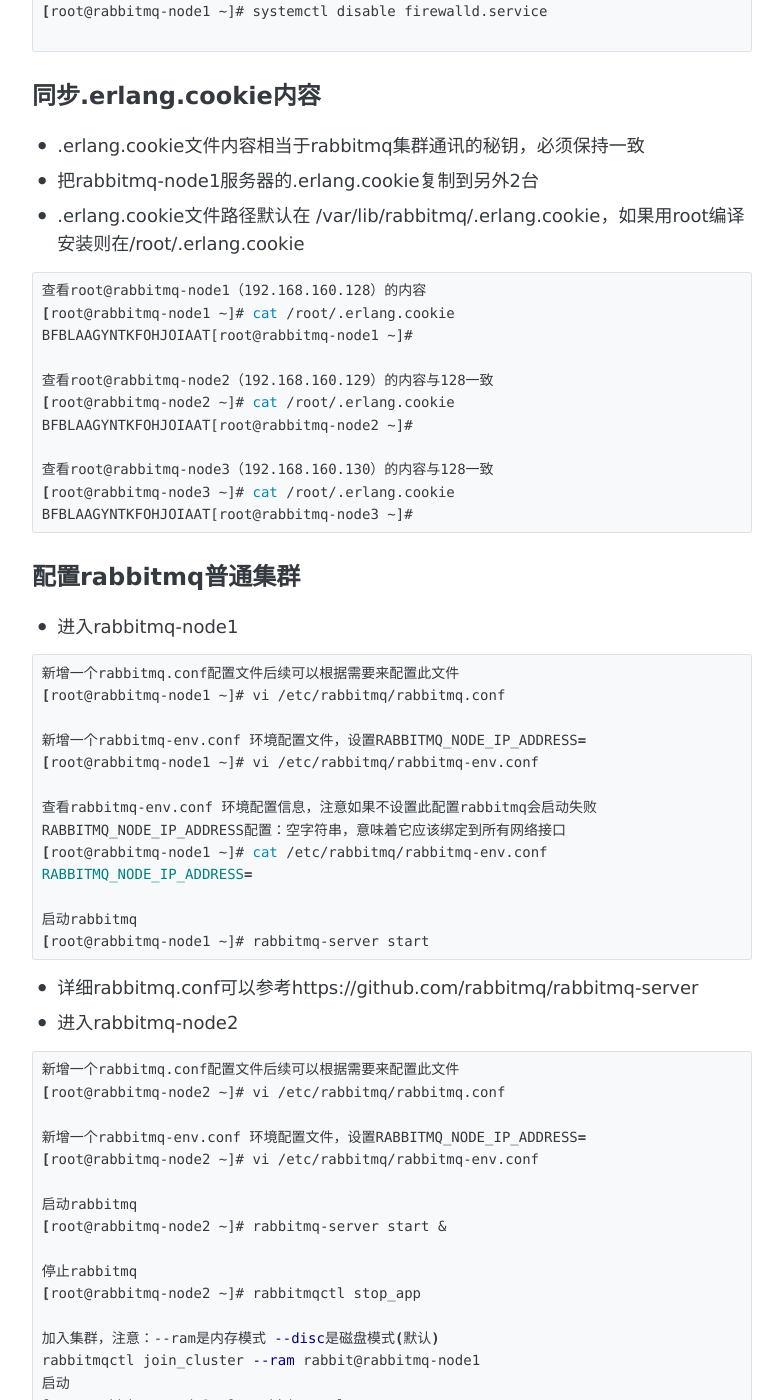
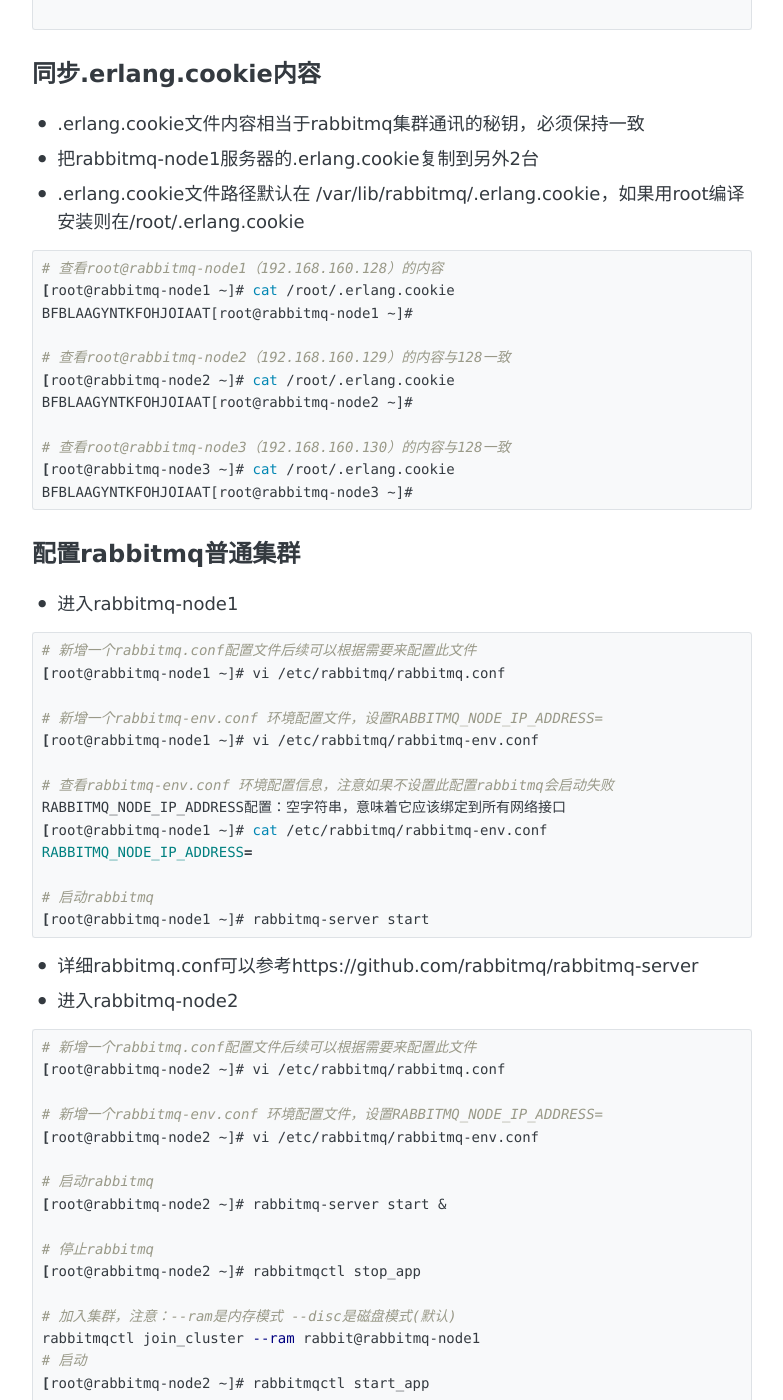
Before and after one commit to pzypxh/pzypxh.github.io, a Jekyll site: the page built from _posts/2019-06-17-消息队列课题.md, in a window 1280 px wide and 1400 px high, scrolled down 5690 px. Shown: the whole window, without its empty margins (248-1031 px from the left). Built offline with Jekyll 4.4.1, drawn with Linux system fonts in a browser that asks for light colours; some of the changed text lies outside the part shown.

````diff
--- a/_posts/2019-06-17-消息队列课题.md
+++ b/_posts/2019-06-17-消息队列课题.md
@@ -47,25 +47,25 @@ otp_src_20.3.tar.gz
 - 安装erlang otp 20.3
 
 ```bash
-新建目录
+# 新建目录
 [root@localhost ~]# mkdir -p /home/rabbitmq/things
-将下载好的安装包上传到文件目录，然后进入文件目录
+# 将下载好的安装包上传到文件目录，然后进入文件目录
 [root@localhost ~]# cd /home/rabbitmq/things
-解压
+# 解压
 [root@localhost things]# tar xvf otp_src_20.3.tar.gz
-进入安装目录
+# 进入安装目录
 [root@localhost things]# cd otp_src_20.3
-配置并检查依赖，Erlang 默认安装路径为 /usr/local/lib/erlang
+# 配置并检查依赖，Erlang 默认安装路径为 /usr/local/lib/erlang
 [root@localhost otp_src_20.3]# ./configure --prefix=/usr/local/lib/erlang
-编译安装
+# 编译安装
 [root@localhost otp_src_20.3]# make install
-加入环境变量
+# 加入环境变量
 [root@localhost otp_src_20.3]# cat >>/etc/profile<<EOF
 export PATH=$PATH:/usr/local/lib/erlang/bin
 EOF
-让当前环境变量生效
+# 让当前环境变量生效
 [root@localhost otp_src_20.3]# source /etc/profile
-验证erlang环境
+# 验证erlang环境
 [root@localhost things]erl
 ```
 
@@ -78,36 +78,36 @@ EOF
 ## 安装rabbitmq 3.7.15
 
 ```bash
-回到文件目录
+# 回到文件目录
 cd /home/rabbitmq/things
-安装epel源
+# 安装epel源
 [root@localhost things]# yum -y install epel-release
-安装socat
+# 安装socat
 [root@localhost things]# yum -y install socat
-安装rabbitmq，记得加上 --nodeps 不然会报错
+# 安装rabbitmq，记得加上 --nodeps 不然会报错
 [root@localhost things]# rpm -ivh abbitmq-server-3.7.15-1.el7.noarch.rpm --nodeps --force
-rabbitmq加入环境变量
+# rabbitmq加入环境变量
 [root@localhost tools]# cat >>/etc/profile<<EOF
 export PATH=$PATH:/usr/lib/rabbitmq/bin
 EOF
-让当前环境变量生效
+# 让当前环境变量生效
 [root@localhost things]# source /etc/profile
-开启rabbitmq web管理功能
+# 开启rabbitmq web管理功能
 [root@localhost things]# rabbitmq-plugins enable rabbitmq_management
-设置成服务化启动
+# 设置成服务化启动
 [root@localhost things]# systemctl enable rabbitmq-server
-设置开机自动启动
+# 设置开机自动启动
 [root@localhost things]# chkconfig rabbitmq-server on
-启动rabbitmq
+# 启动rabbitmq
 [root@localhost things]# rabbitmq-server start
-停止rabbitmq
+# 停止rabbitmq
 [root@localhost things]# rabbitmqctl stop_app
-停止erlang节点
+# 停止erlang节点
 [root@localhost things]# rabbitmqctl stop
-配置防火墙端口
+# 配置防火墙端口
 [root@localhost things]# firewall-cmd --zone=public --add-port=15672/tcp --permanent
 [root@localhost things]# firewall-cmd --zone=public --add-port=5672/tcp --permanent
-重启防火墙服务
+# 重启防火墙服务
 [root@localhost things]#systemctl restart firewalld.service
 ```
 
@@ -143,13 +143,13 @@ EOF
 - 新增rabbitmq账号
 
 ```bash
-添加新的vhost名称
+# 添加新的vhost名称
 [root@localhost things]# rabbitmqctl add_vhost new_vhost
-新增账号为pzy 密码为 123456
+# 新增账号为pzy 密码为 123456
 [root@localhost things]# rabbitmqctl add_user pzy ‘123456’
-设置用户角色
+# 设置用户角色
 [root@localhost things]# rabbitmqctl set_user_tags pzy administrator
-设置用户权限
+# 设置用户权限
 [root@localhost things]# rabbitmqctl set_permissions -p new_vhost pzy ".*" ".*" ".*"
 ```
 
@@ -203,9 +203,9 @@ rabbitmq-naode3
 192.168.160.130：rabbitmq-naode3
 
 ```bash
-进入编辑模式，然后不同服务器设置不同的hostname，设置好后使用重启命令reboot重启服务器才生效
+# 进入编辑模式，然后不同服务器设置不同的hostname，设置好后使用重启命令reboot重启服务器才生效
 [root@rabbitmq-node1 ~]# vi /etc/hostname
-查看设置好的hostname
+# 查看设置好的hostname
 [root@rabbitmq-node1 ~]# cat /etc/hostname
 rabbitmq-node1
 ```
@@ -213,16 +213,16 @@ rabbitmq-node1
 - 设置hosts文件，让3台服务器互相之间能互通，3台服务器配的hosts配置相同
 
 ```bash
-进入hosts文件
+# 进入hosts文件
 [root@rabbitmq-node1 ~]# vi /etc/hosts
-查询hosts文件配置
+# 查询hosts文件配置
 [root@rabbitmq-node1 ~]# cat /etc/hosts
 127.0.0.1   localhost localhost.localdomain localhost4 localhost4.localdomain4
 ::1         localhost localhost.localdomain localhost6 localhost6.localdomain6
 192.168.160.128 rabbitmq-node1
 192.168.160.129 rabbitmq-node2
 192.168.160.130 rabbitmq-node3
-使用ping 命令检查是否能正常通讯
+# 使用ping 命令检查是否能正常通讯
 [root@rabbitmq-node1 ~]# ping rabbitmq-node1
 PING rabbitmq-node1 (192.168.160.128) 56(84) bytes of data.
 64 bytes from rabbitmq-node1 (192.168.160.128): icmp_seq=1 ttl=64 time=0.029 ms
@@ -250,15 +249,15 @@ PING rabbitmq-node1 (192.168.160.128) 56(84) bytes of data.
 - .erlang.cookie文件路径默认在 /var/lib/rabbitmq/.erlang.cookie，如果用root编译安装则在/root/.erlang.cookie
 
 ```bash
-查看root@rabbitmq-node1（192.168.160.128）的内容
+# 查看root@rabbitmq-node1（192.168.160.128）的内容
 [root@rabbitmq-node1 ~]# cat /root/.erlang.cookie
 BFBLAAGYNTKFOHJOIAAT[root@rabbitmq-node1 ~]#
 
-查看root@rabbitmq-node2（192.168.160.129）的内容与128一致
+# 查看root@rabbitmq-node2（192.168.160.129）的内容与128一致
 [root@rabbitmq-node2 ~]# cat /root/.erlang.cookie
 BFBLAAGYNTKFOHJOIAAT[root@rabbitmq-node2 ~]#
 
-查看root@rabbitmq-node3（192.168.160.130）的内容与128一致
+# 查看root@rabbitmq-node3（192.168.160.130）的内容与128一致
 [root@rabbitmq-node3 ~]# cat /root/.erlang.cookie
 BFBLAAGYNTKFOHJOIAAT[root@rabbitmq-node3 ~]#
 ```
@@ -270,18 +269,18 @@ BFBLAAGYNTKFOHJOIAAT[root@rabbitmq-node3 ~]#
 - 进入rabbitmq-node1
 
 ```bash
-新增一个rabbitmq.conf配置文件后续可以根据需要来配置此文件
+# 新增一个rabbitmq.conf配置文件后续可以根据需要来配置此文件
 [root@rabbitmq-node1 ~]# vi /etc/rabbitmq/rabbitmq.conf
 
-新增一个rabbitmq-env.conf 环境配置文件，设置RABBITMQ_NODE_IP_ADDRESS=
+# 新增一个rabbitmq-env.conf 环境配置文件，设置RABBITMQ_NODE_IP_ADDRESS=
 [root@rabbitmq-node1 ~]# vi /etc/rabbitmq/rabbitmq-env.conf
 
-查看rabbitmq-env.conf 环境配置信息，注意如果不设置此配置rabbitmq会启动失败
+# 查看rabbitmq-env.conf 环境配置信息，注意如果不设置此配置rabbitmq会启动失败
 RABBITMQ_NODE_IP_ADDRESS配置：空字符串，意味着它应该绑定到所有网络接口
 [root@rabbitmq-node1 ~]# cat /etc/rabbitmq/rabbitmq-env.conf
 RABBITMQ_NODE_IP_ADDRESS=
 
-启动rabbitmq
+# 启动rabbitmq
 [root@rabbitmq-node1 ~]# rabbitmq-server start
 ```
 
@@ -291,21 +290,21 @@ RABBITMQ_NODE_IP_ADDRESS=
 
 
 ```bash
-新增一个rabbitmq.conf配置文件后续可以根据需要来配置此文件
+# 新增一个rabbitmq.conf配置文件后续可以根据需要来配置此文件
 [root@rabbitmq-node2 ~]# vi /etc/rabbitmq/rabbitmq.conf
 
-新增一个rabbitmq-env.conf 环境配置文件，设置RABBITMQ_NODE_IP_ADDRESS=
+# 新增一个rabbitmq-env.conf 环境配置文件，设置RABBITMQ_NODE_IP_ADDRESS=
 [root@rabbitmq-node2 ~]# vi /etc/rabbitmq/rabbitmq-env.conf
 
-启动rabbitmq
+# 启动rabbitmq
 [root@rabbitmq-node2 ~]# rabbitmq-server start &
 
-停止rabbitmq
+# 停止rabbitmq
 [root@rabbitmq-node2 ~]# rabbitmqctl stop_app
 
-加入集群，注意：--ram是内存模式 --disc是磁盘模式(默认)
+# 加入集群，注意：--ram是内存模式 --disc是磁盘模式(默认)
 rabbitmqctl join_cluster --ram rabbit@rabbitmq-node1
-启动
+# 启动
 [root@rabbitmq-node2 ~]# rabbitmqctl start_app
 
 ```
@@ -317,11 +316,11 @@ rabbitmqctl join_cluster --ram rabbit@rabbitmq-node1
 ## 新增rabbitmq web登录账户并验证
 
 ```bash
-新增账号密码
+# 新增账号密码
 [root@rabbitmq-node1 ~]# rabbitmqctl add_user admin admin
-设置角色
+# 设置角色
 [root@rabbitmq-node1 ~]# rabbitmqctl set_user_tags admin administrator
-设置权限
+# 设置权限
 [root@rabbitmq-node1 ~]# rabbitmqctl set_permissions admin ".*" ".*" ".*"
 ```
 
````
Also changed, not shown: other parts of _posts/2019-06-17-消息队列课题.md (+2 -3 lines).
